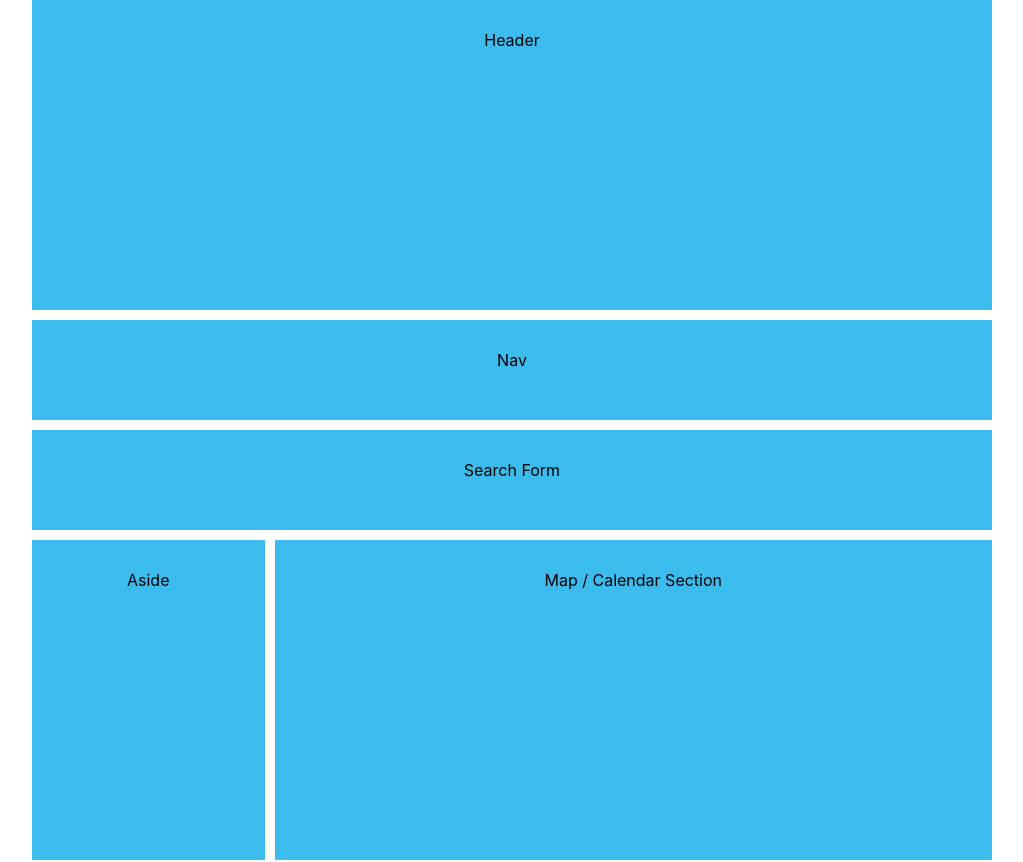
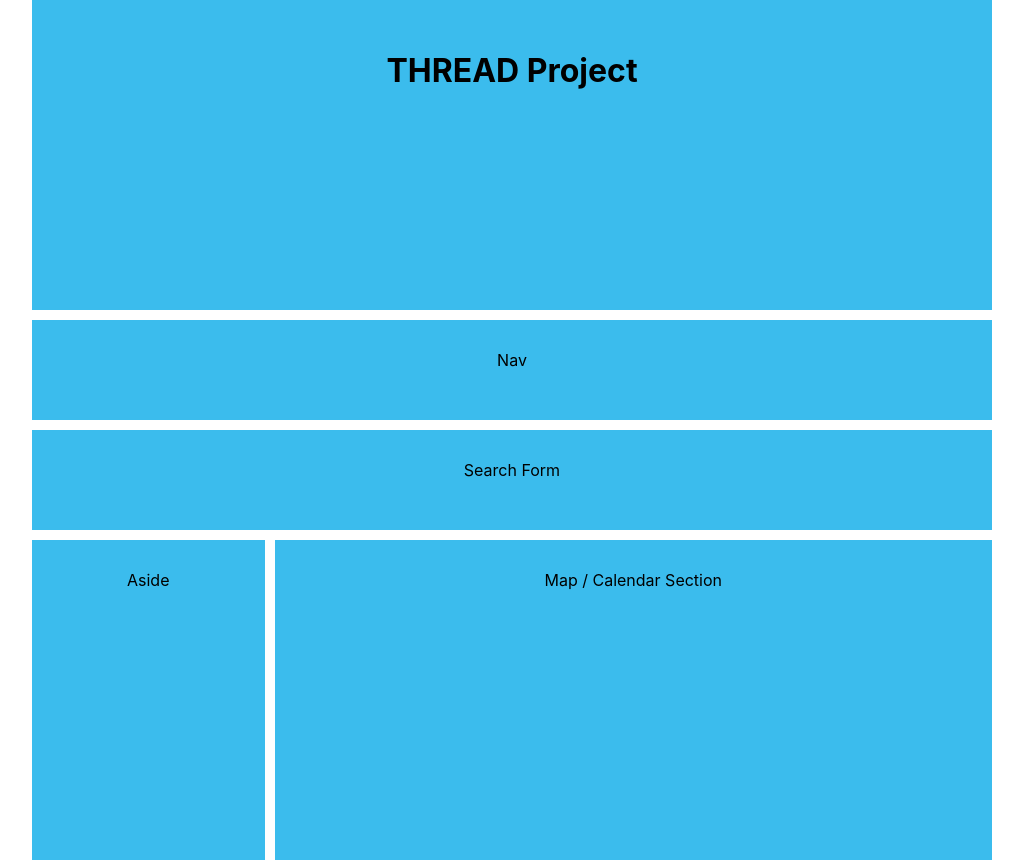
Before and after one commit to paredesrichard/thread-app-project, a React (Create React App) app: page / in a window 1280 px wide. Shown: the top 862 px of the page, without its empty margins (128-1151 px from the left). Built offline with nearby package versions, Linux system fonts and the light colour scheme.

Commit message:
Creating Header.jsx file for the component

```diff
--- a/src/App.js
+++ b/src/App.js
@@ -1,11 +1,13 @@
 import React, { Component } from "react";
 import "./App.css";
+
+import Header from "./components/Header";
 
 class App extends Component {
   render() {
     return (
       <div className="grid-container">
-        <header>Header</header>
+        <Header />
         <nav>Nav</nav>
         <div id="search-form">Search Form</div>
         <aside>Aside</aside>
--- /dev/null
+++ b/src/components/Header.jsx
@@ -0,0 +1,12 @@
+import React from "react";
+
+const Header = () => {
+  return (
+    <header>
+      <div class="bg-image" />
+      <h1>THREAD Project</h1>
+    </header>
+  );
+};
+
+export default Header;
```
